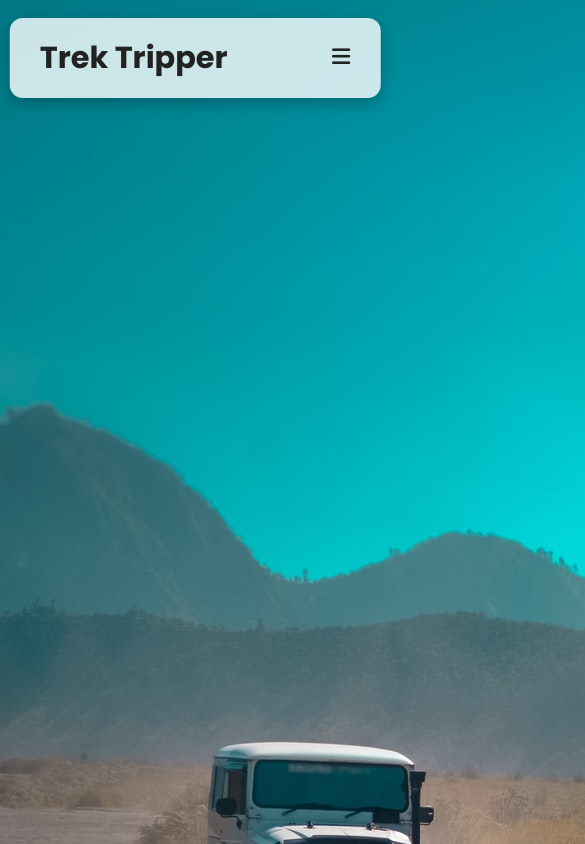
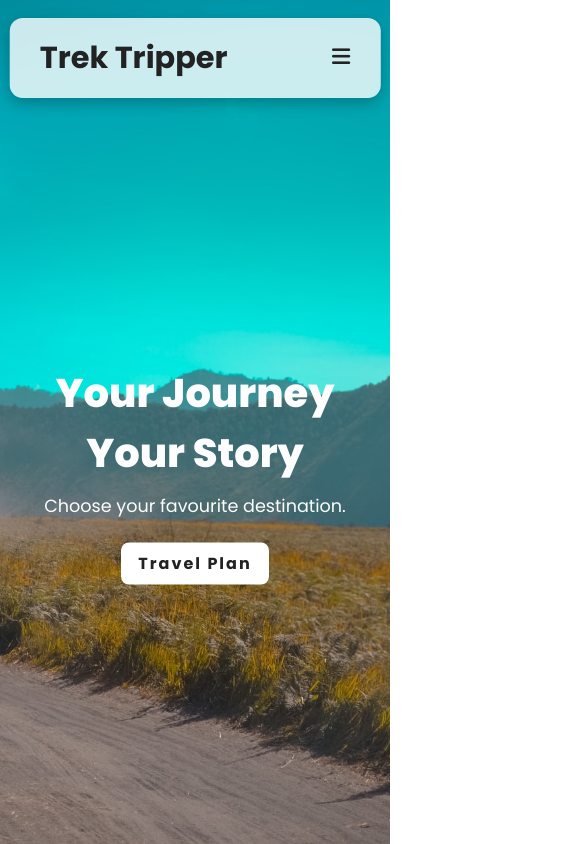
Before and after one commit to Muratozbk/trek-travel-react-project, a React (Create React App) app: page / in a window 390 px wide. Shown: the top 844 px of the page, 585 px wide, since content can reach past the window. Built offline with nearby package versions, Linux system fonts and the light colour scheme.

Commit message:
dynamic hero comps

```diff
--- a/src/components/HeroStyles.css
+++ b/src/components/HeroStyles.css
@@ -1,3 +1,72 @@
 .hero {
     width: 100%;
+    height: 100vh;
+    position: relative;
 }
+
+.hero-mid {
+    width: 100%;
+    height: 70vh;
+    position: relative;
+}
+
+img {
+    width: 100%;
+    height: 100%;
+    object-fit: cover;
+}
+
+.hero-text {
+    position: absolute;
+    top: 55%;
+    left: 50%;
+    transform: translate(-50%, -50%);
+    width: 100%;
+}
+
+.hero-text h1 {
+    font-size: 3rem;
+    font-weight: 800;
+    background: #fdfdfd;
+    -webkit-background-clip: text;
+    -webkit-text-fill-color: transparent;
+}
+
+.hero-text p {
+    font-size: 1.3rem;
+    color: #fdfdfd;
+    padding: .5rem 0 2.3rem 0;
+}
+
+.hero-text .show {
+    background: #fff;
+    padding: 1rem 2rem;
+    border-radius: .5rem;
+    font-size: 1.1rem;
+    font-weight: bold;
+    letter-spacing: 2px;
+    color: #222;
+}
+
+
+.hero-text .hide {
+    display: none;
+}
+
+@media screen and (max-width:555px) {
+    .hero-text h1 {
+        font-size: 2.5rem;
+        padding: 10px 20px;
+    }
+
+    .hero-text p {
+        font-size: 1.1rem;
+        padding: 0 0 2rem 0;
+    }
+
+    .hero-text .show {
+        padding: .6rem 1.1rem;
+        border-radius: .5rem;
+        font-size: 1rem;
+    }
+}
--- a/src/routes/About.js
+++ b/src/routes/About.js
@@ -1,11 +1,17 @@
 import React from 'react'
 import Navbar from '../components/Navbar'
+import Hero from '../components/Hero'
+import AboutImg from '../assets/night.jpg'
 
 function About() {
     return (
         <>
             <Navbar />
-            <h1>About page</h1>
+            <Hero
+                cName="hero-mid"
+                heroImg={AboutImg}
+                title='About'
+                btnClass="hide" />
         </>
     )
 }
--- a/src/routes/Contact.js
+++ b/src/routes/Contact.js
@@ -1,11 +1,17 @@
 import React from 'react'
 import Navbar from '../components/Navbar'
+import Hero from '../components/Hero'
+import AboutImg from '../assets/2.jpg'
 
 function Contact() {
     return (
         <>
             <Navbar />
-            <h1>contact page</h1>
+            <Hero
+                cName="hero-mid"
+                heroImg={AboutImg}
+                title='Contact'
+                btnClass="hide" />
         </>
     )
 }
--- a/src/routes/Service.js
+++ b/src/routes/Service.js
@@ -1,13 +1,20 @@
 import React from 'react'
 import Navbar from '../components/Navbar'
+import Hero from '../components/Hero'
+import AboutImg from '../assets/3.jpg'
 
 function Service() {
     return (
         <>
             <Navbar />
-            <h1>service page</h1>
+            <Hero
+                cName="hero-mid"
+                heroImg={AboutImg}
+                title='Service'
+                btnClass="hide" />
         </>
     )
 }
 
 export default Service
+// 1.59.23
```
